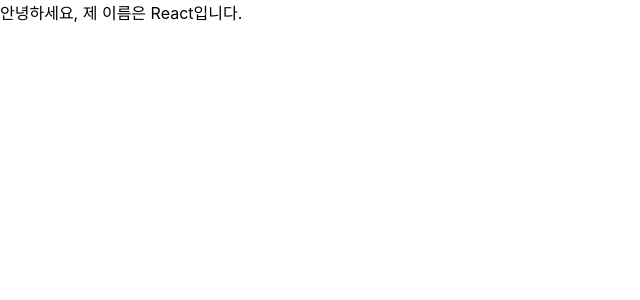
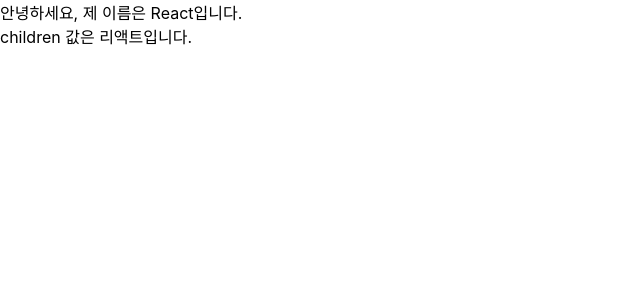
Before and after one commit to dodok8/velopert-lerning-react-typescript, a React (Create React App) app in the folder 03/hello-react/: page / in a window 1280 px wide. Shown: the top 300 px of the page, without its empty margins (0-640 px from the left). Built offline with nearby package versions, Linux system fonts and the light colour scheme.

Commit message:
ch 3.3.4 태그 사이 내용을 보여주는 children

```diff
--- a/03/hello-react/src/App.tsx
+++ b/03/hello-react/src/App.tsx
@@ -1,7 +1,7 @@
 import MyComponent from './MyComponent';
 
 function App() {
-  return <MyComponent name="React" />;
+  return <MyComponent name="React">리액트</MyComponent>;
 }
 
 export default App;
--- a/03/hello-react/src/MyComponent.tsx
+++ b/03/hello-react/src/MyComponent.tsx
@@ -1,5 +1,11 @@
-function MyComponent(props: { name: string }) {
-  return <div>안녕하세요, 제 이름은 {props.name}입니다.</div>;
+function MyComponent(props: { name: string; children: string }) {
+  return (
+    <div>
+      안녕하세요, 제 이름은 {props.name}입니다.
+      <br />
+      children 값은 {props.children}입니다.
+    </div>
+  );
 }
 
 MyComponent.defaultProps = {
```
